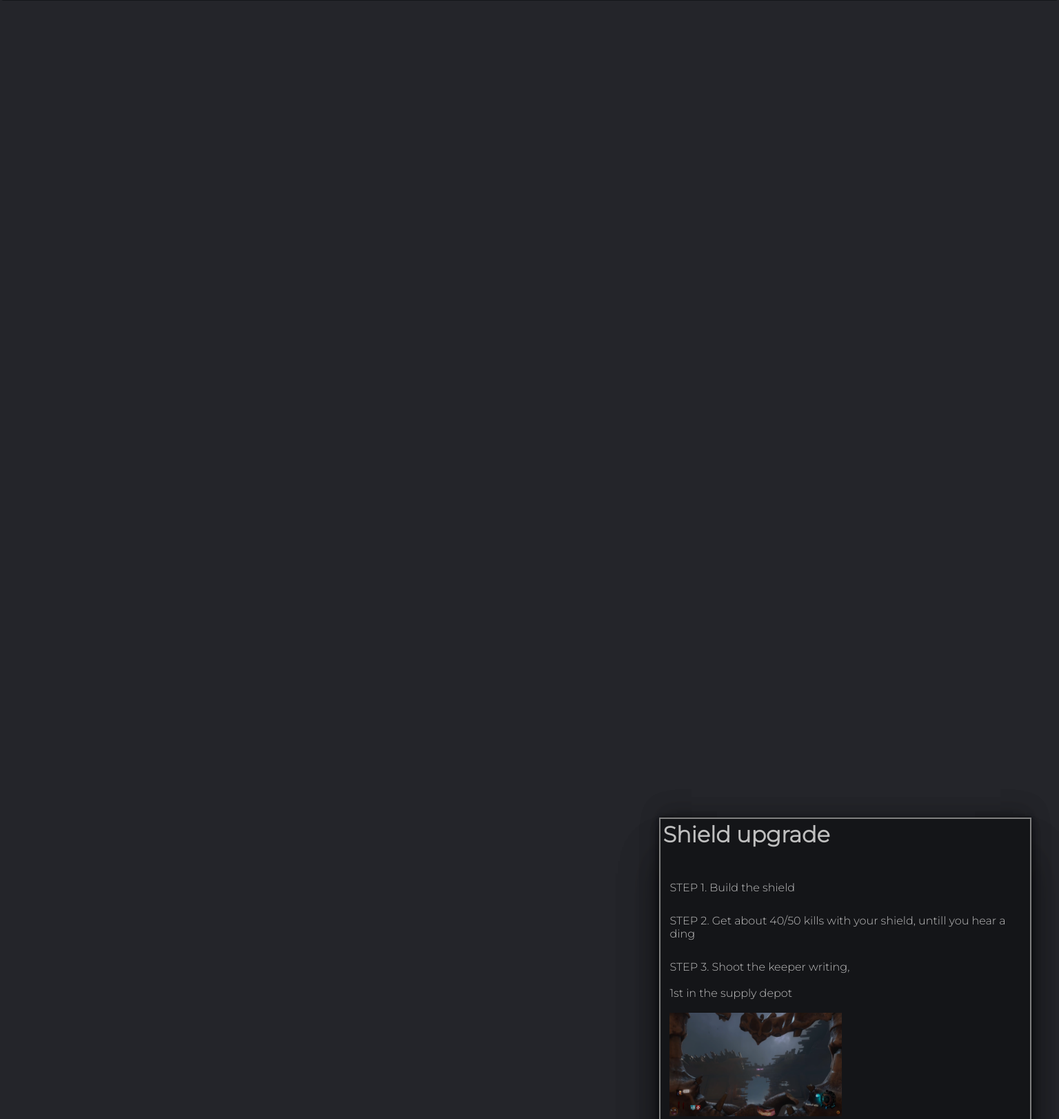
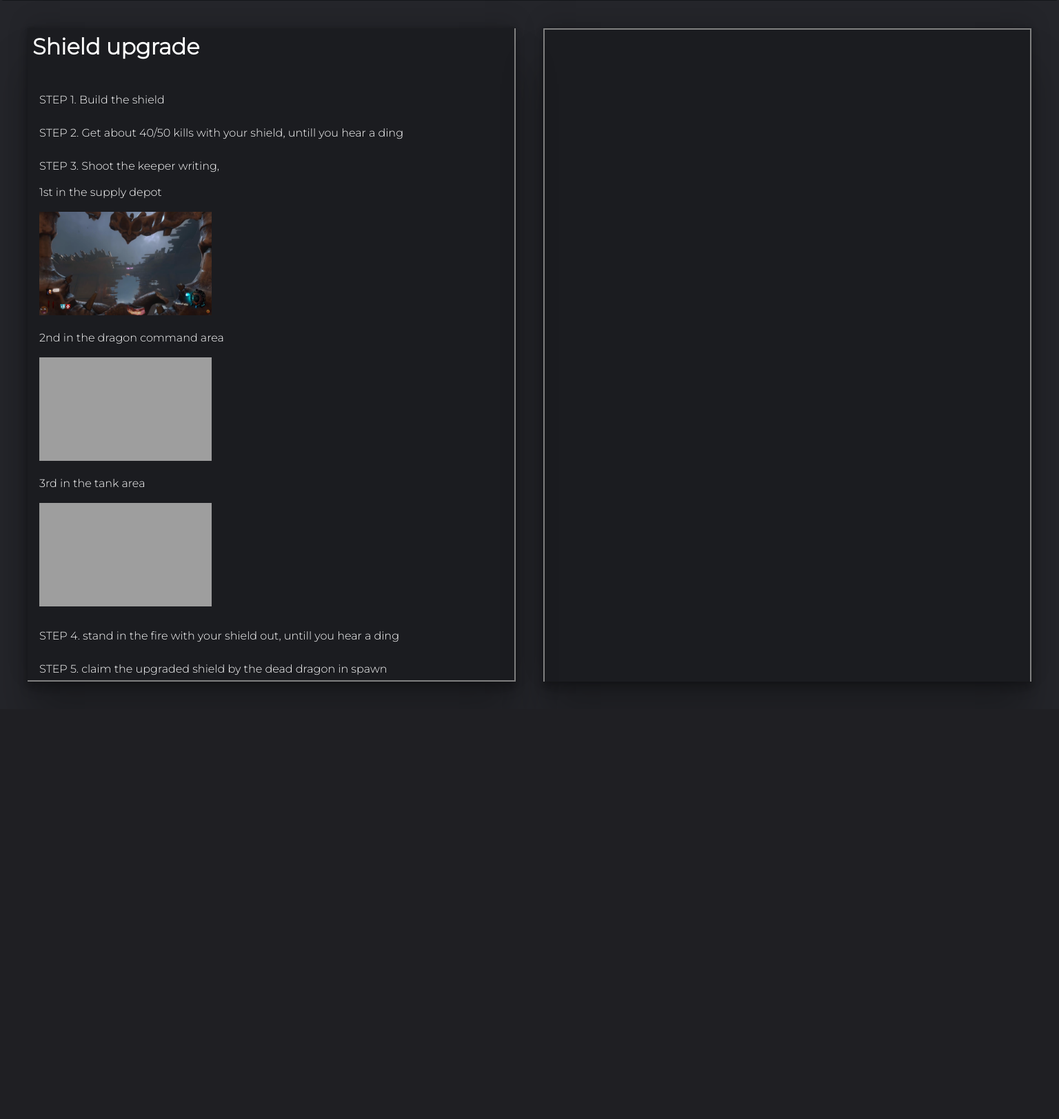
Before and after one commit to MartijnGraafsma/Zombies, a PHP site: the page made by Gorod Krovi/Gorod_Krovi.php in a window 1536 px wide. Shown: the part 94-1716 px from the top of the page at 69% size. After the commit the page ends 1083 px from the top, so only its background shows below. Run offline with PHP 8.4, Linux system fonts and the light colour scheme; grey boxes are pictures that could not be loaded.

Commit message:
Update Gorod_Krovi.css

```diff
--- a/Gorod Krovi/Gorod_Krovi.css
+++ b/Gorod Krovi/Gorod_Krovi.css
@@ -7,45 +7,17 @@
       padding: 2rem;
     }
 
-
-
-    @media screen and (min-width: 750px) {
-      .grid {
-        grid-template-columns: repeat(5, 1fr);
-        grid-template-rows: repeat(5, 25vh);
-        grid-template-areas:
-        "hero hero hero   hero2 hero2 hero2"
-        "hero hero hero   hero2 hero2 hero2"
-        "hero hero hero   hero2 hero2 hero2"
-        "hero hero hero   hero2 hero2 hero2";
-      }
-    }
-
     @media screen and (min-width: 1400px) {
       .grid {
         grid-template-columns: repeat(6, 1fr);
         grid-template-areas:
-        "hero hero    med1 med1   med1"
-        "hero hero    med2 med2   med2"
-        "small3 small5 big1 big1 small7 small8"
-        "small4 small6 big1 big1 small9 small10";
+        "g1 g1 g1   g2 g2 g2"
+        "g1 g1 g1   g2 g2 g2"
+        "g1 g1 g1   g2 g2 g2"
+        "g1 g1 g1   g2 g2 g2";
       }
     }
 
-    .grid .item:nth-child(1)  { grid-area: hero; }
-    .grid .item:nth-child(2)  { grid-area: hero2; }
-    .grid .item:nth-child(3)  { grid-area: med1; }
-    .grid .item:nth-child(4)  { grid-area: med2; }
-    .grid .item:nth-child(5)  { grid-area: small1; }
-    .grid .item:nth-child(6)  { grid-area: small2; }
-    .grid .item:nth-child(7)  { grid-area: small3; }
-    .grid .item:nth-child(8)  { grid-area: small4; }
-    .grid .item:nth-child(9)  { grid-area: small5; }
-    .grid .item:nth-child(10) { grid-area: small6; }
-    .grid .item:nth-child(11) { grid-area: small7; }
-    .grid .item:nth-child(12) { grid-area: small8; }
-    .grid .item:nth-child(13) { grid-area: small9; }
-    .grid .item:nth-child(14) { grid-area: small10; }
 
   }
 
```
